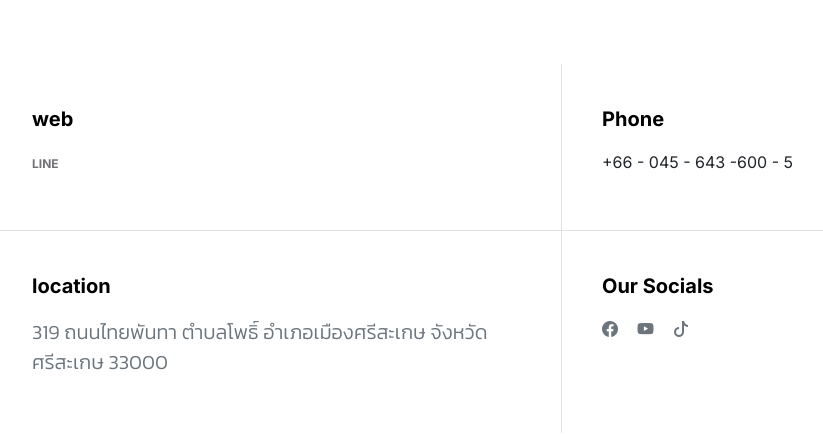
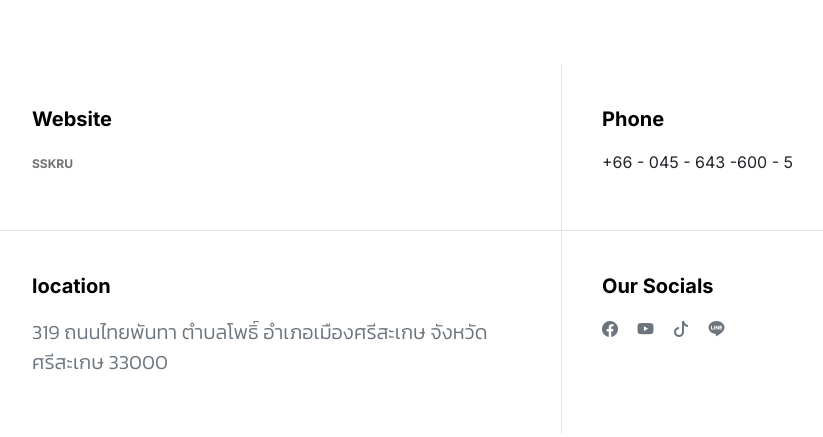
Before and after one commit to Jamboon007/clonebuch, a Django app: page /contact in a window 1280 px wide. Shown: the part 700-1137 px from the top of the page, without its empty margins (78-901 px from the left). Run offline with Django 4.2, Linux system fonts and the light colour scheme; some libraries are stand-ins or nearby versions.

Commit message:
Update contact.html

```diff
--- a/templates/contact.html
+++ b/templates/contact.html
@@ -24,10 +24,10 @@
             <div class="col-12 mt-5 ms-auto">
                 <div class="row">
                     <div class="col-6 border-end contact-info">
-                        <h6 class="mb-3">web</h6>
+                        <h6 class="mb-3">Website</h6>
 
-                        <a href="https://liff.line.me/1645278921-kWRPP32q/?accountId=793ozxpi" class="custom-link">
-                            LINE
+                        <a href="https://www.sskru.ac.th/" class="custom-link">
+                            SSKRU
                             <i class="bi-arrow-right ms-2"></i>
                         </a>
                     </div>
@@ -54,6 +54,8 @@
                             <li><a href="https://www.youtube.com/@PhisanSookkheeSSKRU" class="social-icon-link bi-youtube"></a></li>
 
                             <li><a href="#" class="social-icon-link bi bi-tiktok"></a></li>
+
+                            <li><a href="https://liff.line.me/1645278921-kWRPP32q/?accountId=793ozxpi" class="social-icon-link bi-line"></a></li>
                         </ul>
                     </div>
                 </div>
```
